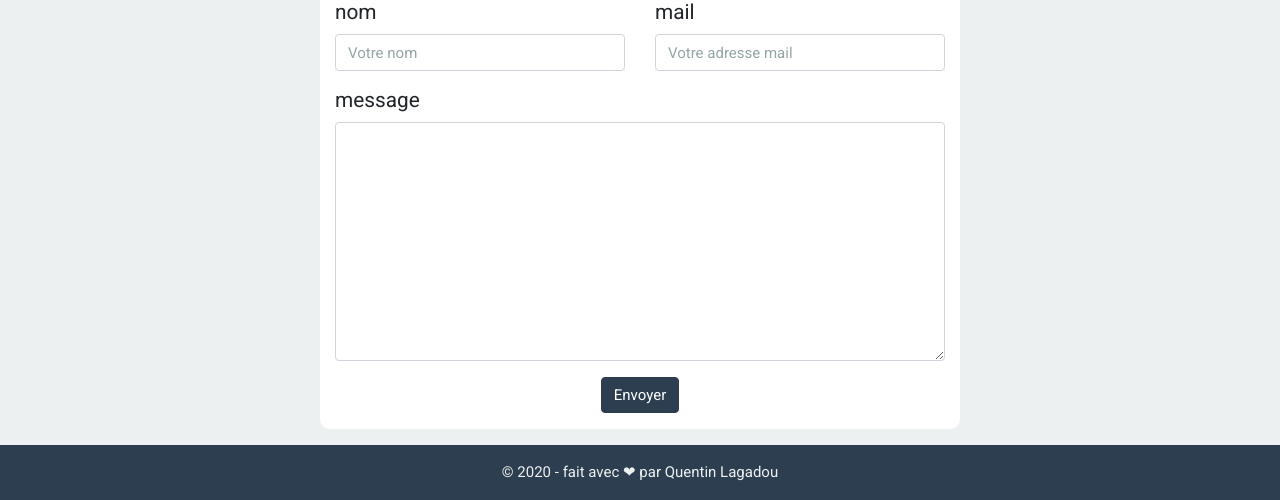
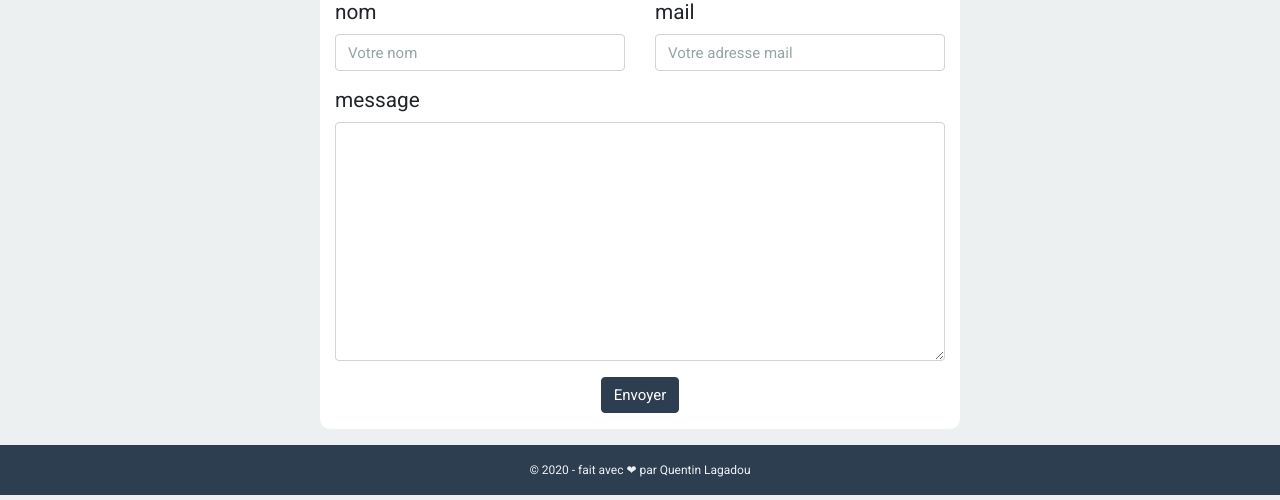
Before and after one commit to Ultrajet/portfolio, a PHP site: page / in a window 1280 px wide. Shown: the part 2478-2978 px from the top of the page. Run offline with PHP 8.4, Linux system fonts and the light colour scheme.

Commit message:
font-size du footer

```diff
--- a/index.php
+++ b/index.php
@@ -314,7 +314,7 @@
     </div>
 
     <footer class="bg-primary p-3 mt-3">
-        <p class="text-light text-center m-0">© <?= date('Y'); ?> - fait avec ️❤ par Quentin
+        <p class="text-light text-center m-0" style="font-size:12px">© <?= date('Y'); ?> - fait avec ️❤ par Quentin
             Lagadou</p>
     </footer>
 
```
